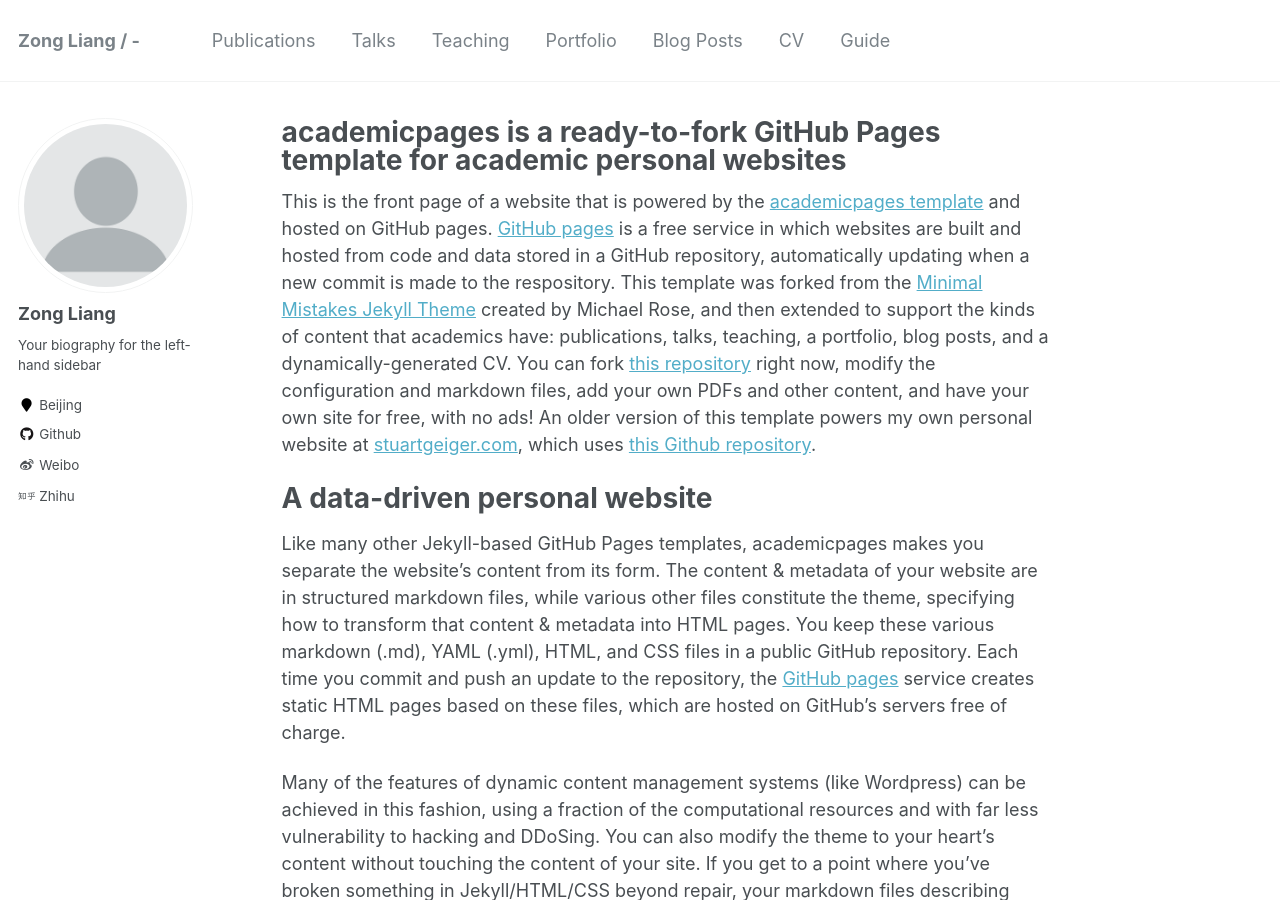
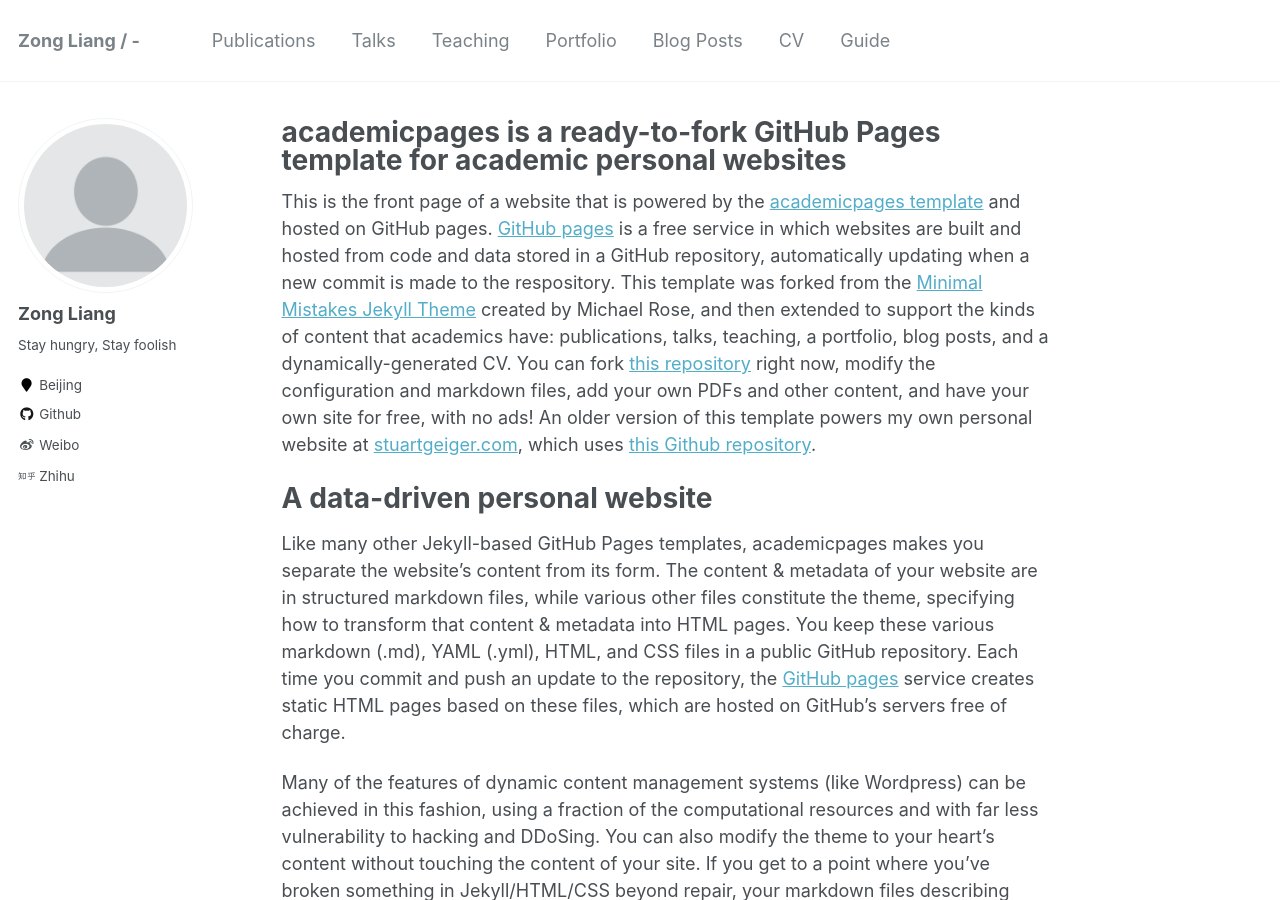
Before and after one commit to ZongL/zongl.github.io, a Jekyll site: the page built from _pages/about.md, in a window 1280 px wide and 900 px high. Built offline with Jekyll 4.4.1, drawn with Linux system fonts in a browser that asks for light colours.

Commit message:
Update _config.yml

```diff
--- a/_config.yml
+++ b/_config.yml
@@ -82,7 +82,7 @@ analytics:
 author:
   name             : "Zong Liang"
   avatar           : "profile.png"
-  bio              : "Your biography for the left-hand sidebar"
+  bio              : "Stay hungry, Stay foolish"
   location         : "Beijing"
   employer         :
   pubmed           :
```
